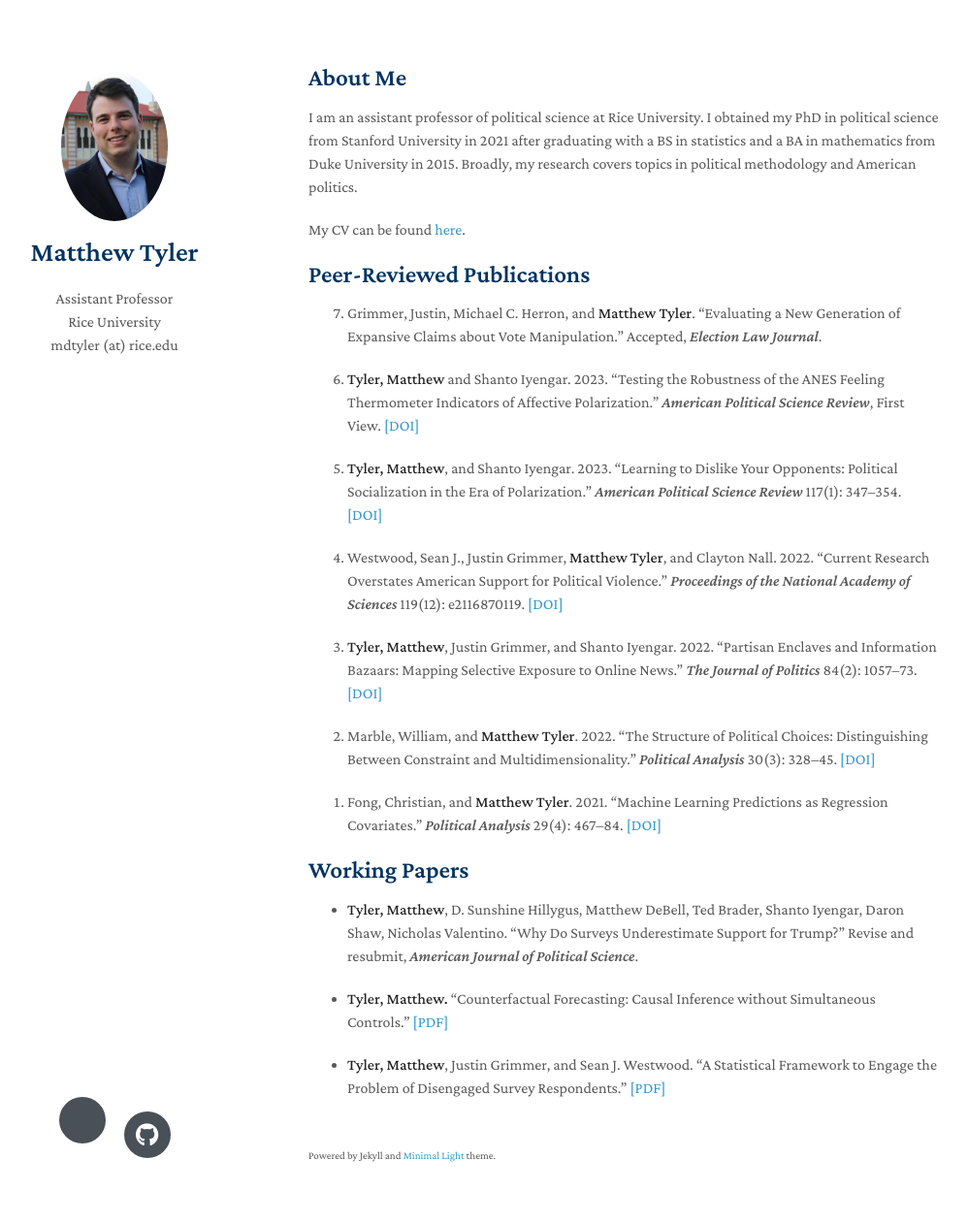
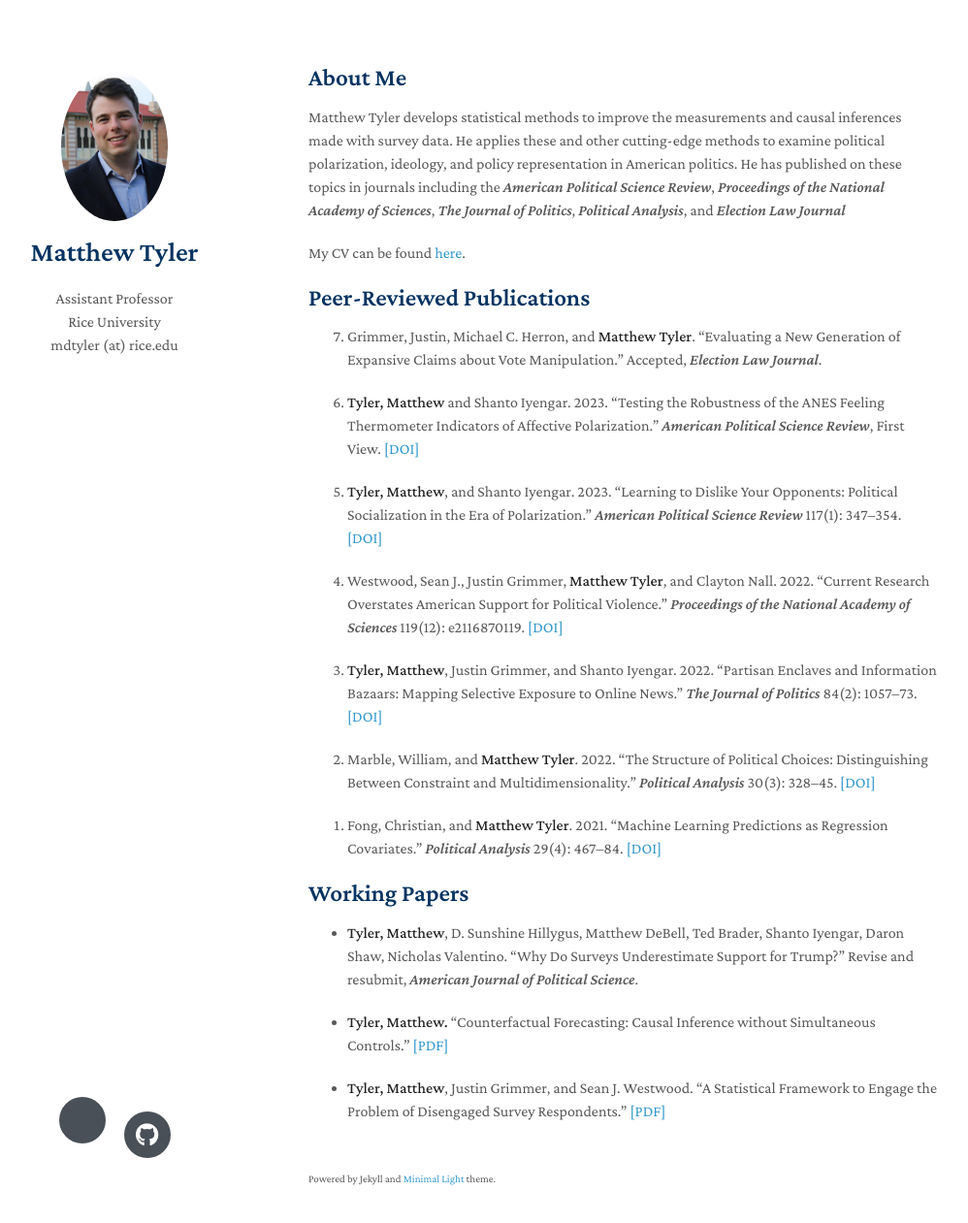
Before and after one commit to matthewtyler/matthewtyler.github.io, a Jekyll site: the page built from index.md, in a window 1280 px wide and 1296 px high. Shown: the top 1261 px of the window at 97% size, without its empty margins (152-1150 px from the left). Built offline with Jekyll 4.4.1, drawn with Linux system fonts in a browser that asks for light colours; nearby versions of some CDN libraries; a style sheet for code colours, icons or effects is not loaded; our own code applies the rules of GitHub Pages for plain Markdown files.

Commit message:
Update index.md

```diff
--- a/index.md
+++ b/index.md
@@ -4,7 +4,13 @@ layout: homepage
 
 ## About Me
 
-I am an assistant professor of political science at Rice University. I obtained my PhD in political science from Stanford University in 2021 after graduating with a BS in statistics and a BA in mathematics from Duke University in 2015. Broadly, my research covers topics in political methodology and American politics.
+<!-- I am an assistant professor of political science at Rice University. I obtained my PhD in political science from Stanford University in 2021 after graduating with a BS in statistics and a BA in mathematics from Duke University in 2015. -->
+
+Matthew Tyler develops statistical methods to improve the measurements and causal inferences made with survey data. He applies these and other cutting-edge methods to examine political polarization, ideology, and policy representation in American politics. He has published on these topics in journals including the *American Political Science Review*, *Proceedings of the National Academy of Sciences*, *The Journal of Politics*, *Political Analysis*, and *Election Law Journal*
+
+<!-- I develop statistical methods to improve the measurements and causal inferences made with survey data. I apply these and other cutting-edge methods to study political polarization and representation in American politics. -->
+
+ <!-- Broadly, my research covers topics in political methodology and American politics. -->
 
 <!-- My peer-reviewed publications have appeared or are accepted to appear in journals such as *Proceedings of the National Academy of Sciences*, *American Political Science Review*, *The Journal of Politics*, *Political Analysis*, and *Election Law Journal*. -->
 
```
